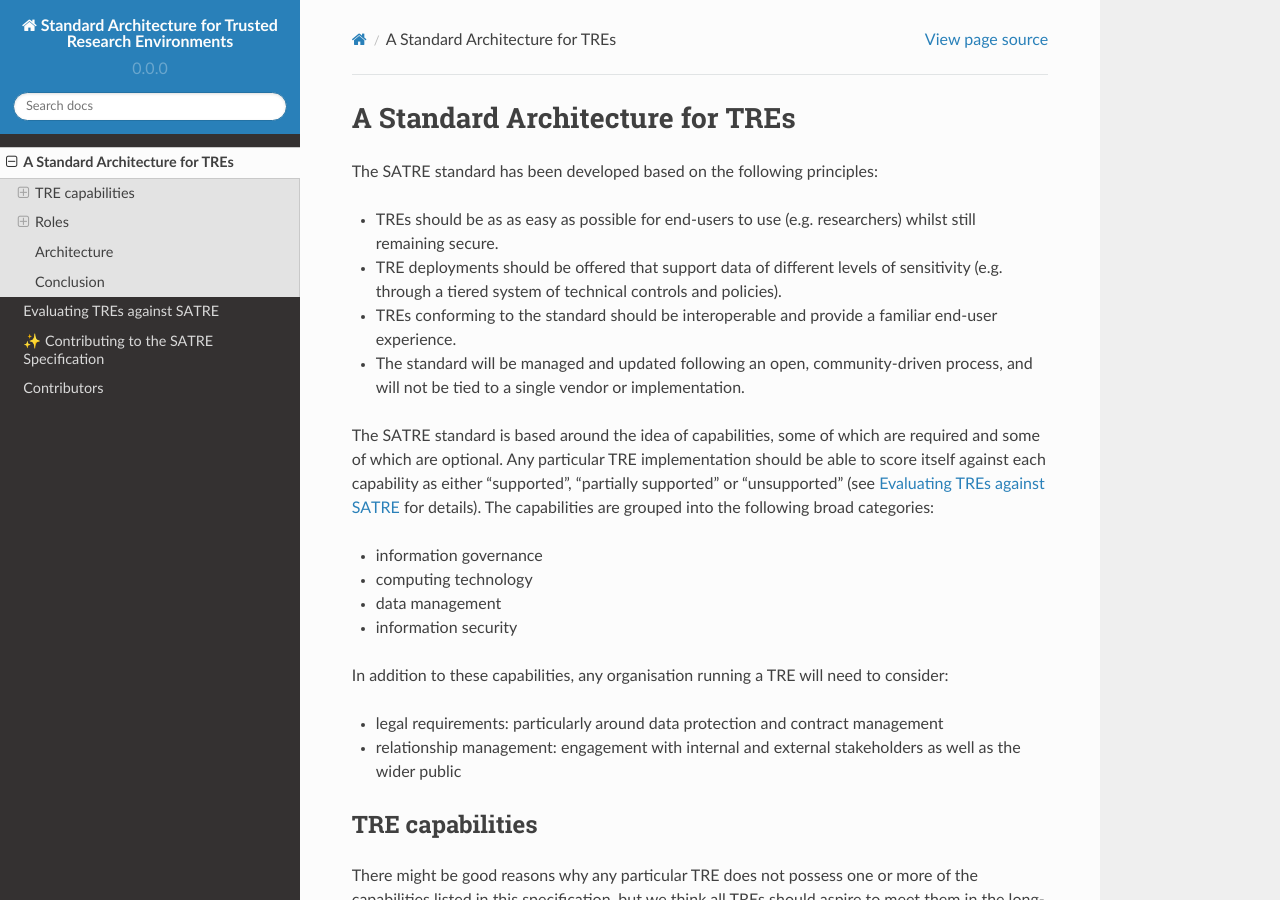
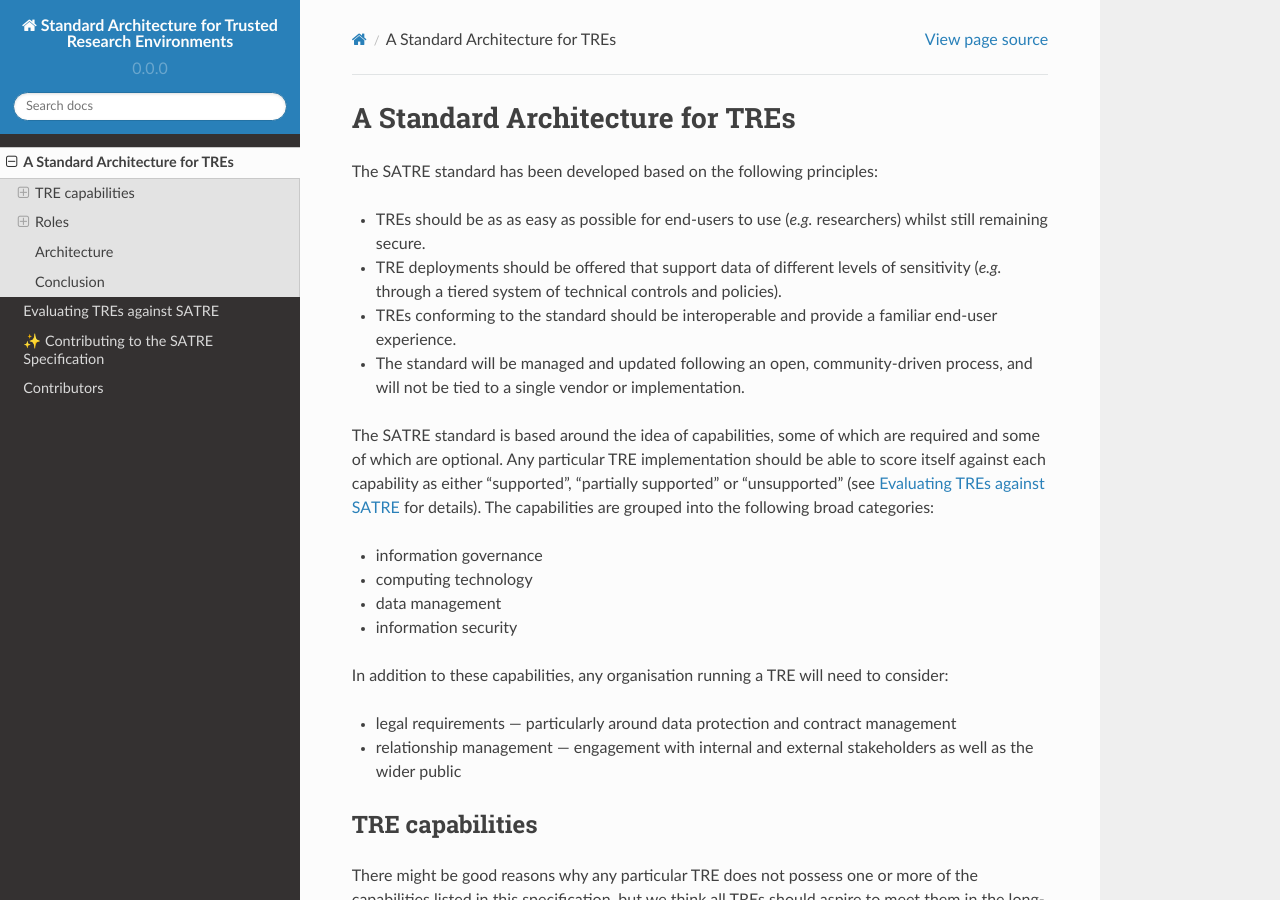
Before and after one commit to sa-tre/satre-specification, a Sphinx documentation site: the page built from docs/source/standard.md, in a window 1280 px wide and 900 px high. Built offline with Sphinx 7.4.7 and the Read the Docs theme 2.0.0, drawn with Linux system fonts in a browser that asks for light colours; some of the changed text lies outside the part shown.

Commit message:
:memo: Apply spelling/spacing/grammar fixes
Co-authored-by: Jim Madge <jmadge@turing.ac.uk>

```diff
--- a/docs/source/standard.md
+++ b/docs/source/standard.md
@@ -6,13 +6,14 @@
 
 The SATRE standard has been developed based on the following principles:
 
-- TREs should be as as easy as possible for end-users to use (e.g. researchers) whilst still remaining secure.
-- TRE deployments should be offered that support data of different levels of sensitivity (e.g. through a tiered system of technical controls and policies).
+- TREs should be as as easy as possible for end-users to use (_e.g._ researchers) whilst still remaining secure.
+- TRE deployments should be offered that support data of different levels of sensitivity (_e.g._ through a tiered system of technical controls and policies).
 - TREs conforming to the standard should be interoperable and provide a familiar end-user experience.
 - The standard will be managed and updated following an open, community-driven process, and will not be tied to a single vendor or implementation.
 
 The SATRE standard is based around the idea of capabilities, some of which are required and some of which are optional.
-Any particular TRE implementation should be able to score itself against each capability as either "supported", "partially supported" or "unsupported" (see {ref}`evaluation` for details). The capabilities are grouped into the following broad categories:
+Any particular TRE implementation should be able to score itself against each capability as either "supported", "partially supported" or "unsupported" (see {ref}`evaluation` for details).
+The capabilities are grouped into the following broad categories:
 
 - information governance
 - computing technology
@@ -21,8 +22,8 @@ Any particular TRE implementation should be able to score itself against each ca
 
 In addition to these capabilities, any organisation running a TRE will need to consider:
 
-- legal requirements: particularly around data protection and contract management
-- relationship management: engagement with internal and external stakeholders as well as the wider public
+- legal requirements — particularly around data protection and contract management
+- relationship management — engagement with internal and external stakeholders as well as the wider public
 
 <!-- ## Required TRE features
 
```
Also changed, not shown: other parts of docs/source/standard.md (+5 -3 lines).
